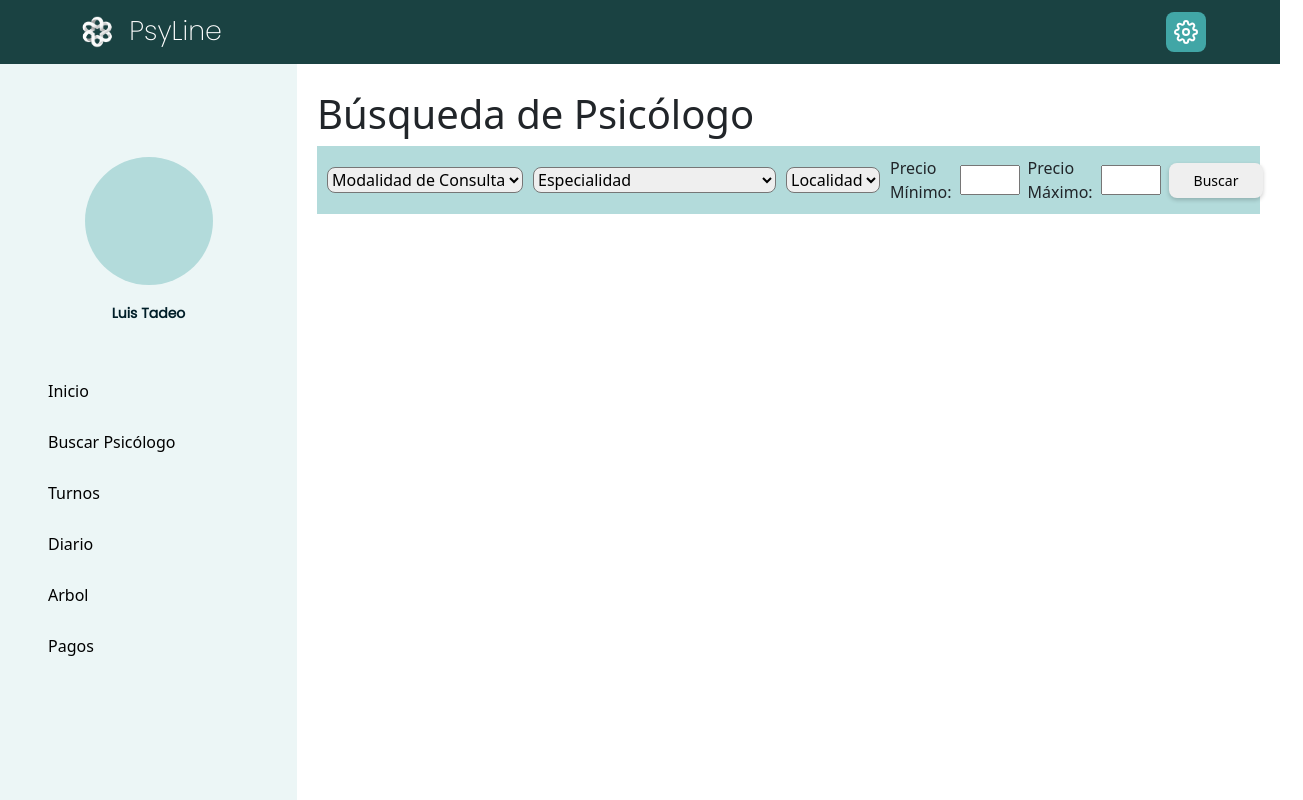
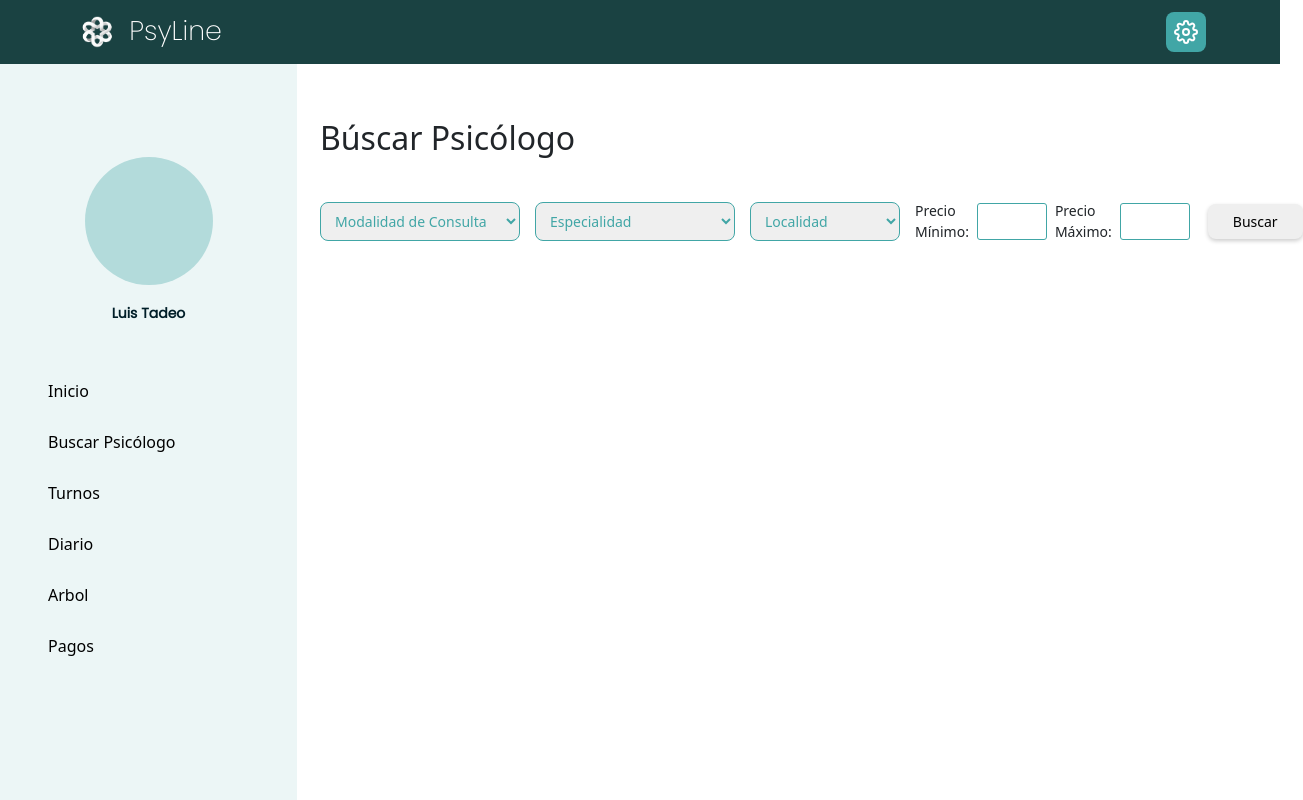
Before and after one commit to WangJian-114/Psy-Line, a React (Vite) app: page /search in a window 1280 px wide. Shown: the whole page, 1303 px wide, since content can reach past the window. Built offline with nearby package versions, Linux system fonts and the light colour scheme.

Commit message:
added styles

```diff
--- a/src/components/Search/index.jsx
+++ b/src/components/Search/index.jsx
@@ -1,4 +1,5 @@
 import React, { useState } from 'react';
+import { Link } from 'react-router-dom';
 import './styles/search.css';
 import data from './data.json';
 
@@ -40,7 +41,7 @@ const BuscarPersonas = () => {
 
   return (
     <div className='seccion-pagina'>
-      <h1>Búsqueda de Psicólogo</h1>
+      <h1>Búscar Psicólogo</h1>
       <div className='filtro-container'>
         <div className='filtro-item'>
           <select value={filtroConsulta} onChange={handleFiltroConsultaChange}>
@@ -62,7 +63,7 @@ const BuscarPersonas = () => {
         </div>
 
         <div className='filtro-item'>
-          <select value={filtroUbicacion} onChange={handleFiltroUbicacionChange}>
+          <select className='location_select' value={filtroUbicacion} onChange={handleFiltroUbicacionChange}>
             <option value="">Localidad</option>
             <option value="Palermo">Palermo</option>
             <option value="Recoleta">Recoleta</option>
@@ -73,7 +74,6 @@ const BuscarPersonas = () => {
             <option value="Zona Sur">Palermo</option>
           </select>
         </div>
-
         <div className='filtro-etiqueta'>
           <label htmlFor="precioMin ">Precio Mínimo:</label>
         </div>
@@ -96,6 +96,7 @@ const BuscarPersonas = () => {
         />
         <button className='buscar-button' onClick={buscarPersonas}>Buscar</button>
       </div>
+
       <div>
         {resultados.map((persona, index) => (
           <div className='resultado-container-rectangulo'>
@@ -105,9 +106,10 @@ const BuscarPersonas = () => {
                 <div className='resultado-datos'>
                   <h3>{persona.nombre} {persona.apellido}</h3>
                   <p>Especialidad: {persona.especialidad}</p>
-                  <p>Precio: {persona.precio}</p>
-                  <p>Descripción: {persona.descripcion}</p>
+                  <li>Precio: {persona.precio}</li>
+                  <li>Descripción: {persona.descripcion}</li>
                 </div>
+                <Link to='/home' className="perfil_button">Ver perfil</Link>
               </div>
 
             </div>
--- a/src/components/Search/styles/search.css
+++ b/src/components/Search/styles/search.css
@@ -1,29 +1,57 @@
 .seccion-pagina {
   padding: 90px 20px 0 20px;
-  margin-left: 297px;
+  margin-left: 300px;
 }
 
-  .filtro-container {
-    width: 100%;
-    display: flex;
-    align-items: center;
-    justify-content: space-between;
-    background-color: #B3DBDB;
-    padding: 10px;
-  }
+.seccion-pagina h1 {
+  margin: 28px 0px 43px 0px;
+  font-family: 600;
+  font-size: 32px;
+  line-height:39px;
+}
+
+.filtro-container {
+  width: 100%;
+  display: flex;
+  align-items: center;
+  /* background-color: #B3DBDB; */
+  /* padding: 10px; */
+}
+
+.price_filter {
+  display: flex;
+  align-items: center;
+  margin: 20px 0px;
+}
 
   .filtro-etiqueta{
     margin-right: 8px;
+    font-size: 14px;
   }
 
-  .filtro-input{
+  .filtro-input {
     margin-right: 8px;
-    width: 60px;
+    width: 70px;
+    font-size: 14px;
+    padding: 7px;
+    color: #41a6a6;
+    border-radius: 3px;
+    border: 1px solid #41a6a6;
   }
 
   .filtro-item select {
-    margin-right: 10px;
+    font-size: 14px;
+    line-height:19px;
+    color: #41a6a6;
     border-radius: 8px;
+    border: 1px solid #41a6a6;
+    padding:8px 10px;
+    width: 200px;
+    margin-right: 15px;
+  }
+
+  .location_select {
+    width: 150px!important;
   }
 
   .buscar-button{
@@ -33,6 +61,7 @@
     box-shadow: 0px 2px 4px rgba(0,0,0,0.2);
     padding: 7px 25px;
     font-size: 14px;
+    margin-left: 10px;
   }
 
   .persona-img {
@@ -41,14 +70,13 @@
     object-fit: cover; /* Ajusta la imagen para que se ajuste al tamaño definido sin perder proporciones */
   }
 
-  .resultado-container-rectangulo{
+  .resultado-container-rectangulo {
     border: 1px solid #B3DBDB;
-    padding: 10px;
+    padding: 15px;
     border-radius: 8px;
     margin-bottom: 10px;
-    margin-top: 10px;
-    margin-left: 10px;
-    margin-right: 10px;
+    margin-top: 40px;
+    max-width: 1150px;
   }
   .resultado-container {
     display: flex;
@@ -57,23 +85,44 @@
     border: 1px solid #ccc;
     border-radius: 8px;
     background-color: #B3DBDB;
-    padding: 10px;
+    padding: 15px;
     box-shadow: 0px 2px 4px rgba(0,0,0,0.2);
   }
 
   .resultado-img {
-    width: 100px;
-    height: 100px;
-    margin-right: 10px;
+    width: 150px;
+    height: 150px;
+    margin-right: 40px;
   }
 
-  .resultado-container-datos{
-    flex-direction: column;
-    align-items: flex-start;
-    justify-content: flex-start;
+  .resultado-container-datos {
+    width: 1000px;
+    display: flex;
+    align-items: center;
+    justify-content:space-between;
+  }
+
+  .perfil_button {
+    margin-right: 100px;
+    background-color: #41A6A6;
+    padding: 8px 32px;
+    color: white;
+    border-radius:8px;
+  }
+
+  .resultado-container-datos h3 {
+    color: #007f7f;
+    font-size: 23px;
+    line-height:27px
   }
 
   .resultado-datos p {
+    color: #2e2e2e;
+    font-size: 20px;
     text-align: left;
-    margin: 0;
+    margin-bottom: 10px;
   }
+
+  .resultado-datos li {
+    color: #414141;
+  }
```
Also changed, not shown: public/img/arrow-down-sign-to-navigate.png (added).
